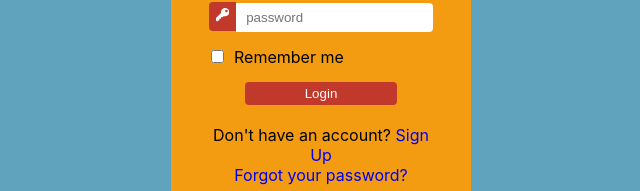
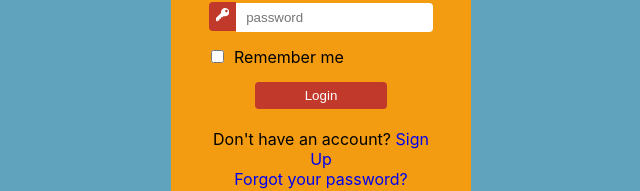
Before and after one commit to Zaibi727/Collection-of-Designs, a React (Create React App) app: page / in a window 1280 px wide. Shown: the part 236-427 px from the top of the page, without its empty margins (319-959 px from the left). Built offline with nearby package versions, Linux system fonts and the light colour scheme.

Commit message:
Update eleven.module.css

```diff
--- a/src/components/elevenMay/eleven.module.css
+++ b/src/components/elevenMay/eleven.module.css
@@ -73,7 +73,7 @@ button:focus {
 /*--checbox--*/
 
 .loginbtn{
-    padding: 4px 60px;
+    padding: 6px 50px;
     margin-bottom: 20px;
     border-radius: 4px;
     border: none;
```
